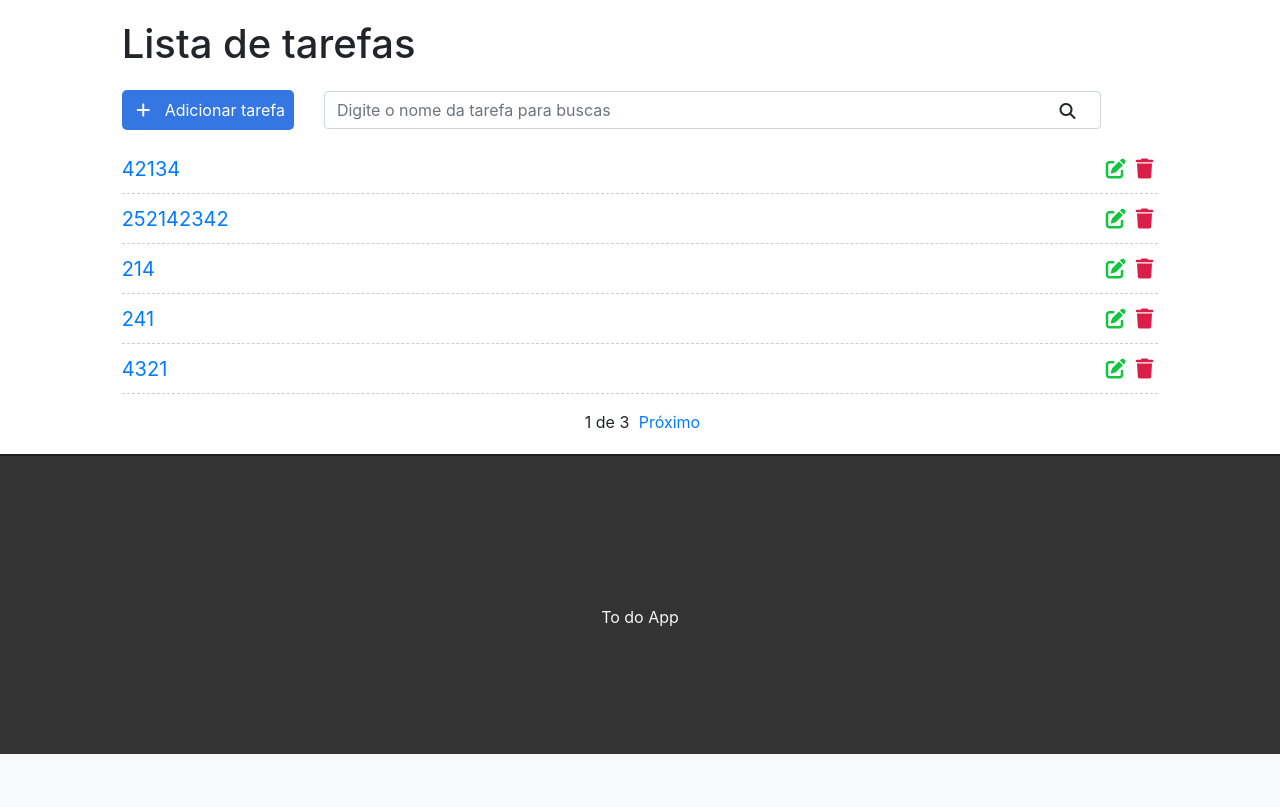
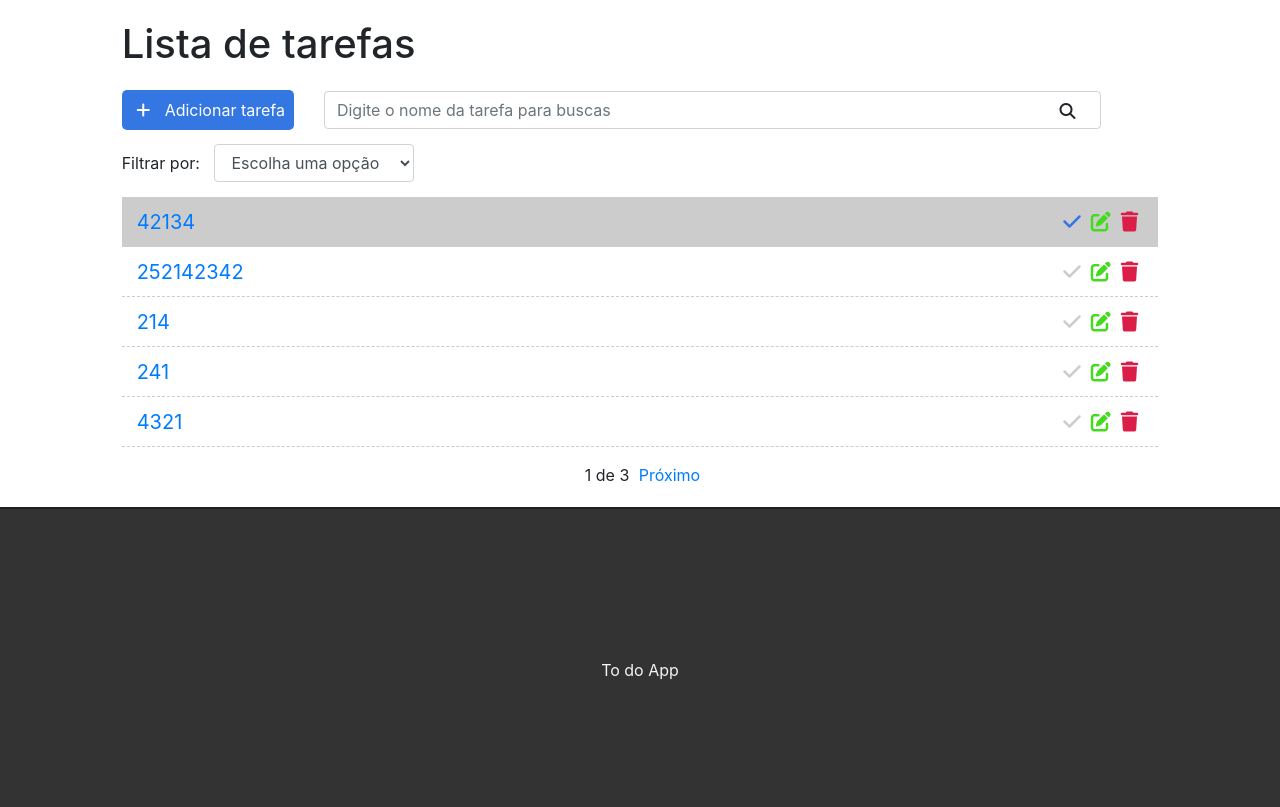
Before and after one commit to giacomettisss/django-todo_app, a Django app: page / in a window 1280 px wide. Shown: the part 57-864 px from the top of the page. Before the commit the page ends 811 px from the top, so only its background shows below. Run offline with Django 3.2, Linux system fonts and the light colour scheme; a user stored in the database is signed in; data comes from the database, SQL or seed files in the repository; both versions use the stored data as it was after the commit; some libraries are stand-ins or nearby versions.

Commit message:
update 2021051901
adding status filter

```diff
--- a/tasks/static/css/style.css
+++ b/tasks/static/css/style.css
@@ -63,6 +63,18 @@
     display: inline-block;
 }
 
+/* filter */
+
+.filter-div {
+    margin-bottom: 15px;
+    padding: 0;
+}
+
+#filter {
+    display: inline-block;
+    width: 200px;
+    margin-left: 10px;
+}
 
 /* Lista de tarefas */
 
@@ -78,11 +90,16 @@
     list-style: none;
     font-size: 20px;
     height: 50px;
+    padding: 0 15px;
     padding-top: 10px;
     border-bottom: 1px dashed #ccc;
 }
 
-.fas.fa-trash, .fas.fa-edit {
+.task-item.done{
+    background-color: #CCC;
+}
+
+.fas.fa-trash, .fas.fa-edit, .fas.fa-check {
     cursor: pointer;
     margin: 5px;
     font-size: 20px;
@@ -94,7 +111,16 @@
 }
 
 .fas.fa-edit {
-    color: #13c43f;
+    color: #44db1e;
+}
+
+
+.done .fas.fa-check {
+    color: #3476e2;
+}
+
+.fas.fa-check {
+    color: #CCC;
 }
 
 /* Rodapé */
--- a/tasks/static/js/script.js
+++ b/tasks/static/js/script.js
@@ -2,11 +2,18 @@ console.log('Funcionando!')
 
 $(document).ready(function() {
 
+    var baseUrl = 'http://localhost:8000/';
     var searchBtn = $('#search-btn');
     var searchForm = $('#search-form');
+    var filter = $('#filter');
 
     $(searchBtn).on('click', function() {
         searchForm.submit();
-    })
+    });
+
+    $(filter).change(function() {
+        var filter = $(this).val();
+        window.location.href = baseUrl + '?filter=' + filter;
+    });
 
 });
--- a/tasks/templates/tasks/task_list.html
+++ b/tasks/templates/tasks/task_list.html
@@ -16,6 +16,14 @@
             <i class="fas fa-search" id="search-btn"></i>
         </form>
     </div>
+    <div class="col-12 filter-div">
+        <span>Filtrar por:</span>
+        <select name="filter" id="filter" class="form-control">
+            <option value="">Escolha uma opção</option>
+            <option value="done">Tarefas concluídas</option>
+            <option value="doing">Tarefas a fazer</option>
+        </select>
+    </div>
     {% if messages %}
     <ul class="messages">
         {% for message in messages %}
@@ -27,10 +35,15 @@
 
     <ul class="task-list">
         {% for task in tasks %}
+        {% if task.done == 'doing' %}
         <li class="task-item">
+        {% else %}
+        <li class="task-item done">
+        {% endif %}
             <span><a href="/task/{{ task.id }}">{{ task.title }}</a></span>
             <a href="/deletetask/{{ task.id }}"><span><i class="fas fa-trash"></i></span></a>
             <a href="/edittask/{{ task.id }}"><span><i class="fas fa-edit"></i></span></a>
+            <a href="/changestatus/{{ task.id }}"><span><i class="fas fa-check"></i></span></a>
         </li>
         {% endfor %}
     </ul>
--- a/tasks/urls.py
+++ b/tasks/urls.py
@@ -23,6 +23,7 @@ urlpatterns = [
     path('task/<int:id>/', views.taskView, name="task-view"),
     path('newtask/', views.newTask, name="new-task"),
     path('edittask/<int:id>/', views.editTask, name="edit-task"),
+    path('changestatus/<int:id>/', views.changeStatus, name="change-status"),
     path('deletetask/<int:id>/', views.deleteTask, name="delete-task"),
     path('yourname/<str:name>/', views.yourName),
 ]
--- a/tasks/views.py
+++ b/tasks/views.py
@@ -17,9 +17,12 @@ def test(request):
 def taskList(request):
 
     search = request.GET.get('search')
+    filter = request.GET.get('filter')
 
     if search:
         tasks = Task.objects.filter(title__icontains=search, user=request.user)
+    elif filter:
+        tasks = Task.objects.filter(done=filter, user=request.user)
     else:
         object_list = Task.objects.all().order_by('-created_at').filter(user=request.user)
         per_page = 5
@@ -71,6 +74,19 @@ def editTask(request, id):
         return render(request, 'tasks/edittask.html', {'form': form, 'task': task})
 
 @login_required
+def changeStatus(request, id):
+    task = get_object_or_404(Task, pk=id)
+
+    if(task.done == 'doing'):
+        task.done = 'done'
+    else:
+        task.done = 'doing'
+
+    task.save()
+
+    return redirect('/')
+
+@login_required
 def deleteTask(request, id):
     task = get_object_or_404(Task, pk=id)
     task.delete()
```
Also changed, not shown: db.sqlite3.
